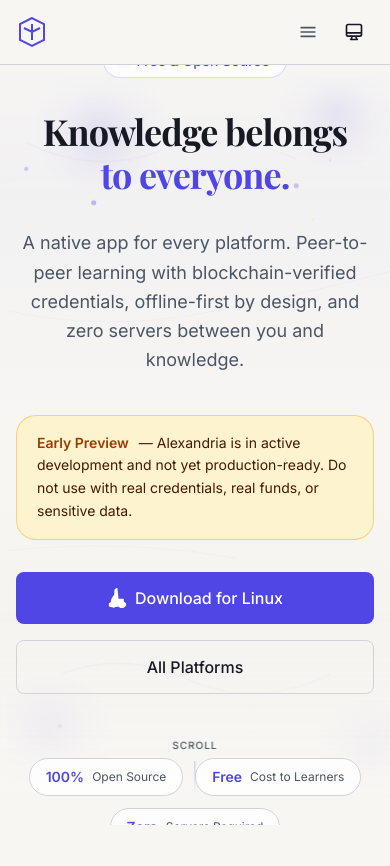
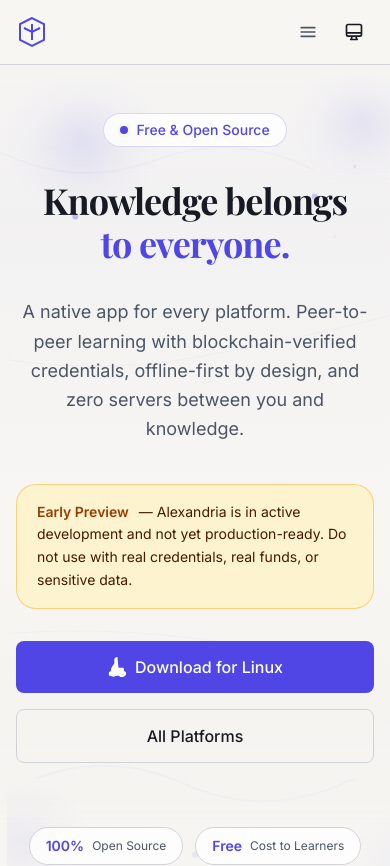
Before and after one commit to ifftu-dev/alexandria-website, a Nuxt app: page / in a window 390 px wide. Shown: the top 866 px of the page. Built offline with nearby package versions, Linux system fonts and the light colour scheme.

Commit message:
Fix mobile nav overlapping hero content on all pages
Use min-h instead of fixed h on the home hero so content can grow beyond
the viewport on small screens. Add py-12 to the hero content container
to prevent clipping. Subtract nav height (4rem) from all hero sections.

```diff
--- a/pages/index.vue
+++ b/pages/index.vue
@@ -190,7 +190,7 @@
 <template>
   <div>
     <!-- ═══ HERO SECTION ═══ -->
-    <section ref="heroRef" class="landing-hero relative flex h-[90vh] min-h-[600px] items-center justify-center overflow-hidden">
+    <section ref="heroRef" class="landing-hero relative flex min-h-[calc(90vh-4rem)] items-center justify-center overflow-hidden">
       <!-- Background layer: galaxy starfield — 3 parallax layers -->
       <div class="absolute inset-0" aria-hidden="true">
         <!-- Base gradient (static) -->
@@ -393,7 +393,7 @@
       <!-- Gradient overlay for smooth transition -->
       <div class="absolute bottom-0 left-0 right-0 h-40 bg-gradient-to-b from-transparent to-[rgb(var(--color-background))] pointer-events-none" aria-hidden="true" />
 
-      <div class="container relative">
+      <div class="container relative py-12">
         <div class="mx-auto max-w-5xl">
           <!-- Kicker -->
           <div class="landing-reveal mb-8 flex items-center justify-center gap-3">
--- a/pages/institutions/index.vue
+++ b/pages/institutions/index.vue
@@ -215,7 +215,7 @@
     <!-- ═══════════════════════════════════════════════════════════════════ -->
     <!-- HERO                                                              -->
     <!-- ═══════════════════════════════════════════════════════════════════ -->
-    <section class="relative min-h-[90vh] flex items-center justify-center overflow-hidden">
+    <section class="relative min-h-[calc(90vh-4rem)] flex items-center justify-center overflow-hidden">
       <!-- Gradient backdrop -->
       <div class="absolute inset-0 bg-gradient-to-b from-[rgb(var(--color-institution)/0.06)] via-transparent to-[rgb(var(--color-muted)/0.3)]" />
       <div class="absolute inset-0 bg-grid opacity-[0.04]" />
--- a/pages/recruiter/index.vue
+++ b/pages/recruiter/index.vue
@@ -91,7 +91,7 @@
 <template>
   <div class="relative overflow-hidden">
     <!-- ═══ HERO ═══ -->
-    <section class="relative min-h-[90vh] flex items-center justify-center overflow-hidden">
+    <section class="relative min-h-[calc(90vh-4rem)] flex items-center justify-center overflow-hidden">
       <div class="absolute inset-0 bg-gradient-to-b from-[rgb(var(--color-recruiter)/0.06)] via-transparent to-[rgb(var(--color-muted)/0.3)]" />
       <div class="absolute inset-0 bg-grid opacity-[0.04]" />
 
```
